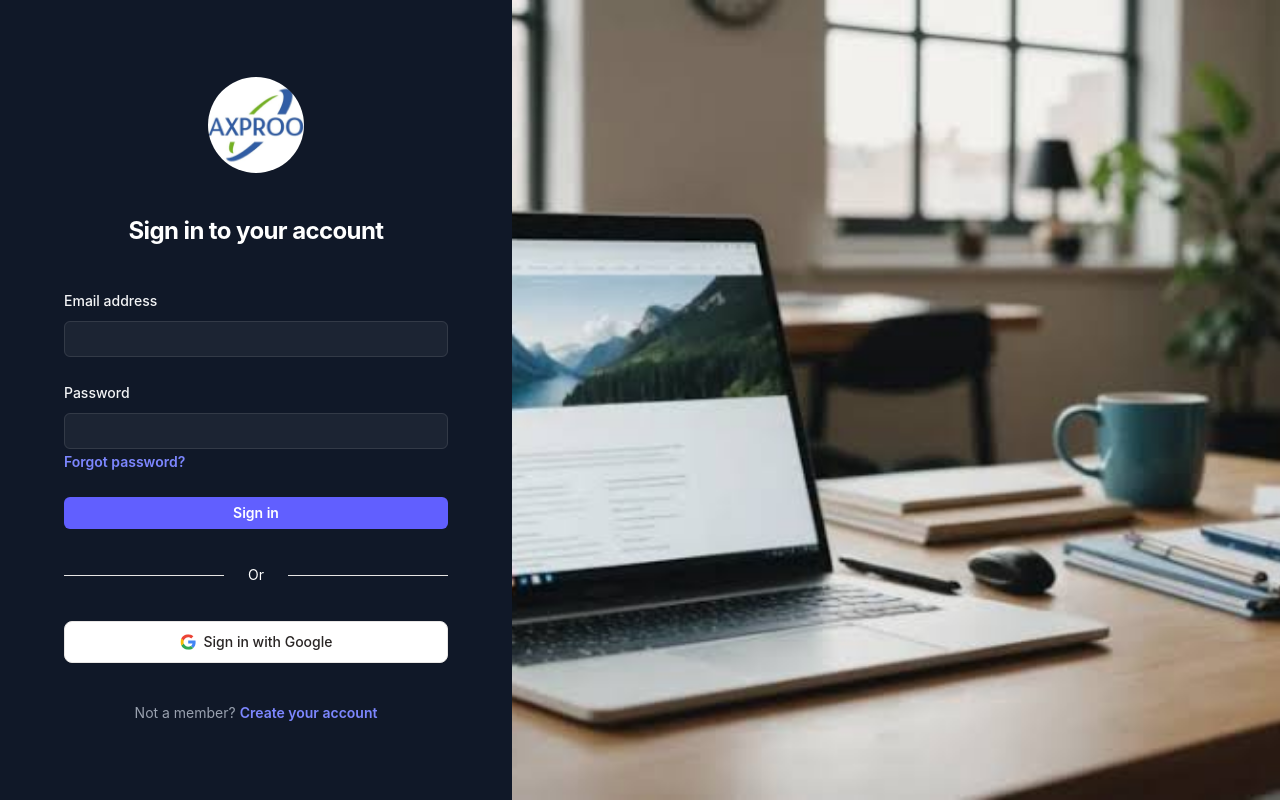
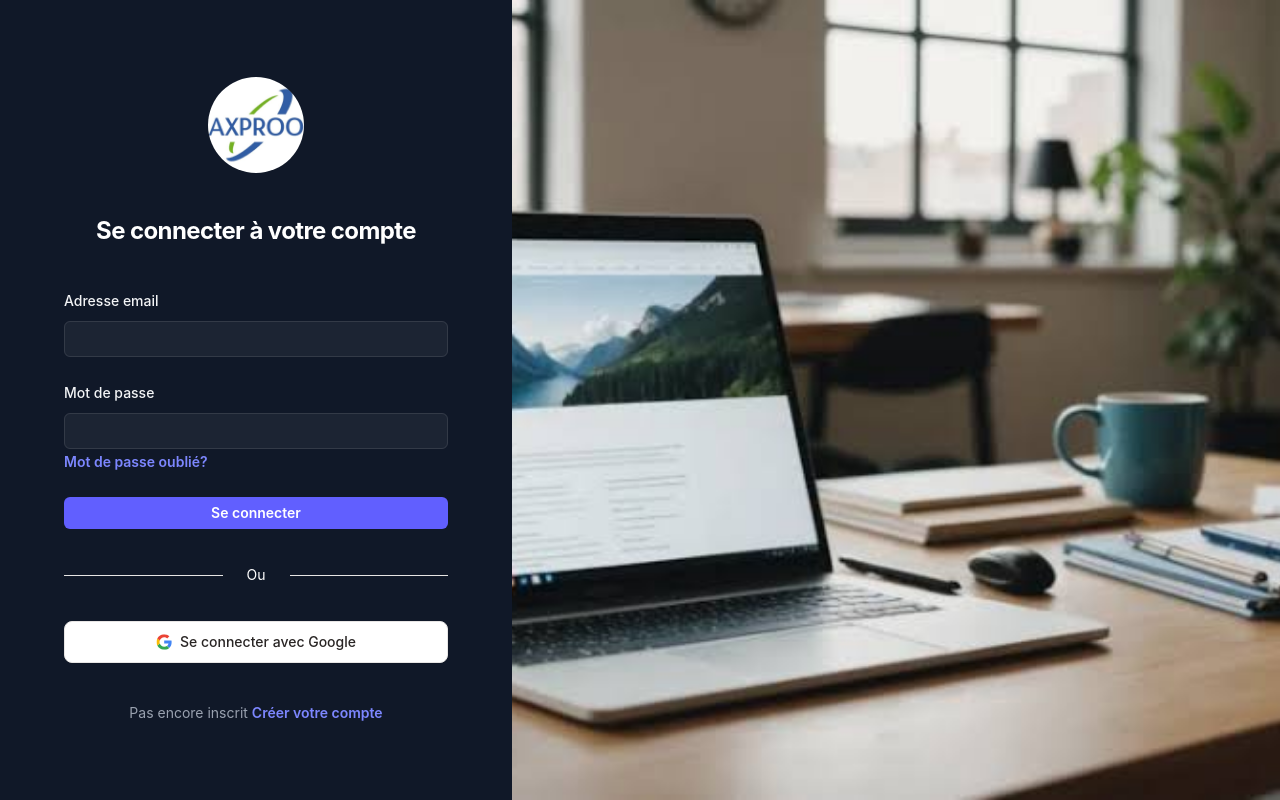
Before and after one commit to axproo/StageManager, a Vue app in the folder frontend/: page /login in a window 1280 px wide. Built offline with nearby package versions, Linux system fonts and the light colour scheme.

Commit message:
WIP:add transaltion i18n fr/en

```diff
--- a/frontend/package.json
+++ b/frontend/package.json
@@ -12,9 +12,11 @@
   },
   "dependencies": {
     "@tailwindcss/vite": "^4.3.2",
+    "i18n": "^0.15.3",
     "pinia": "^3.0.4",
     "tailwindcss": "^4.3.2",
     "vue": "^3.5.39",
+    "vue-i18n": "^11.4.6",
     "vue-router": "^5.1.0"
   },
   "devDependencies": {
--- /dev/null
+++ b/frontend/src/i18n/index.ts
@@ -0,0 +1,12 @@
+import { createI18n } from "vue-i18n";
+import en from "../locales/en.json";
+import fr from "../locales/fr.json";
+
+const i18n = createI18n({
+  legacy: false, // Must be false for Composition API
+  locale: "fr", // Default language
+  fallbackLocale: "fr", // Backup language if translation is missing
+  messages: { en, fr }, // Loaded translation files
+});
+
+export default i18n;
--- a/frontend/src/locales/en.json
+++ b/frontend/src/locales/en.json
@@ -0,0 +1,11 @@
+{
+  "login": "Sign in to your account",
+  "email": "Email address",
+  "password": "Password",
+  "forgotPassword": "Forgot password?",
+  "signIn": "Sign in",
+  "signInWithGoogle": "Sign in with Google",
+  "or": "Or",
+  "notMember": "Not a member?",
+  "createAccount": "Create your account"
+}
--- a/frontend/src/locales/fr.json
+++ b/frontend/src/locales/fr.json
@@ -2,7 +2,7 @@
   "login": "Se connecter à votre compte",
   "email": "Adresse email",
   "password": "Mot de passe",
-  "forgotPassword": "Mot de passe oublié",
+  "forgotPassword": "Mot de passe oublié?",
   "signIn": "Se connecter",
   "signInWithGoogle": "Se connecter avec Google",
   "or": "Ou",
--- a/frontend/src/main.ts
+++ b/frontend/src/main.ts
@@ -3,9 +3,11 @@ import { createPinia } from "pinia";
 import "./styles/global.css";
 import App from "./App.vue";
 import router from "./router";
+import i18n from "./i18n";
 const pinia = createPinia();
 const app = createApp(App);
 
 app.use(pinia);
+app.use(i18n);
 
 app.use(router).mount("#app");
--- a/frontend/src/pages/LoginView.vue
+++ b/frontend/src/pages/LoginView.vue
@@ -1,9 +1,12 @@
 <script setup>
 import { useAppStore } from "@stores/user.store";
 import { useRouter } from "vue-router";
+import { useI18n } from "vue-i18n";
 
 const router = useRouter();
 const store = useAppStore();
+const { locale } = useI18n();
+
 function handleLogin() {
   store.login("John"); // Update the store
   router.push("/dashboard"); // Redirect to dashboard
@@ -26,7 +29,7 @@ function handleLogin() {
         <h2
           class="mt-10 text-center text-2xl/9 font-bold tracking-tight text-white"
         >
-          Sign in to your account
+          {{ $t("login") }}
         </h2>
       </div>
 
@@ -37,7 +40,7 @@ function handleLogin() {
               for="email"
               class="block text-sm/6 font-medium text-gray-100"
             >
-              Email address
+              {{ $t("email") }}
             </label>
 
             <div class="mt-2">
@@ -58,7 +61,7 @@ function handleLogin() {
                 for="password"
                 class="block text-sm/6 font-medium text-gray-100"
               >
-                Password
+                {{ $t("password") }}
               </label>
             </div>
 
@@ -76,7 +79,7 @@ function handleLogin() {
               href="#"
               class="text-sm font-semibold text-indigo-400 hover:text-indigo-300"
             >
-              Forgot password?
+              {{ $t("forgotPassword") }}
             </a>
           </div>
 
@@ -85,13 +88,13 @@ function handleLogin() {
               type="submit"
               class="flex w-full justify-center rounded-md bg-indigo-500 px-3 py-1.5 text-sm font-semibold text-white hover:bg-indigo-400 focus-visible:outline focus-visible:outline-2 focus-visible:outline-offset-2 focus-visible:outline-indigo-500"
             >
-              Sign in
+              {{ $t("signIn") }}
             </button>
           </div>
           <div
             class="py-3 flex items-center text-sm text-white before:flex-1 before:border-t before:border-stone-200 before:me-6 after:flex-1 after:border-t after:border-stone-200 after:ms-6 dark:text-neutral-200 dark:before:border-neutral-600 dark:after:border-neutral-600"
           >
-            Or
+            {{ $t("or") }}
           </div>
           <button
             type="button"
@@ -134,17 +137,17 @@ function handleLogin() {
                 </clipPath>
               </defs>
             </svg>
-            Sign in with Google
+            {{ $t("signInWithGoogle") }}
           </button>
         </form>
 
         <p class="mt-10 text-center text-sm text-gray-400">
-          Not a member?
+          {{ $t("notMember") }}
           <a
             href="#"
             class="font-semibold text-indigo-400 hover:text-indigo-300"
           >
-            Create your account
+            {{ $t("createAccount") }}
           </a>
         </p>
       </div>
```
Also changed, not shown: 1 other file (tests, documents, lock files or other folders).
